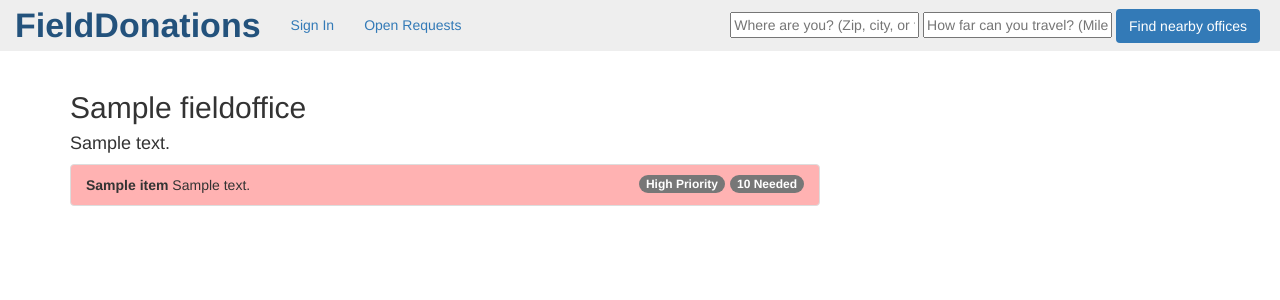
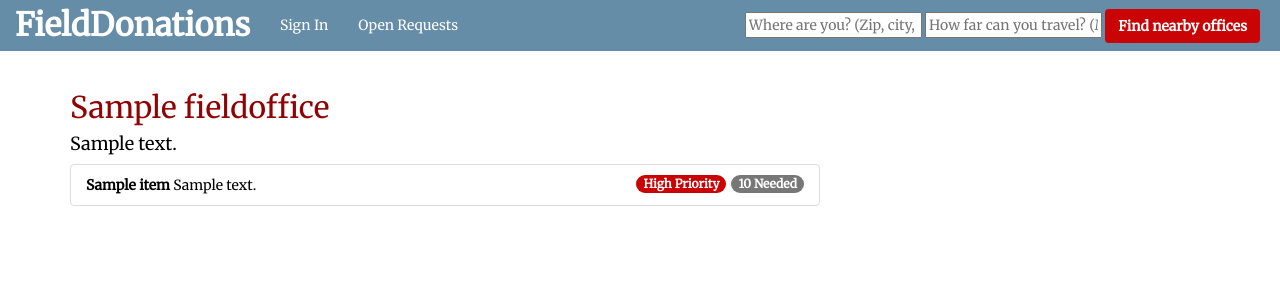
Before and after one commit to DevProgress/field-donations, a Django app: page / in a window 1280 px wide. Shown: the top 300 px of the page. Run offline with Django 3.2, Linux system fonts and the light colour scheme; tables that the repository leaves empty hold one stand-in row (values such as "Sample post"); parts of the project's set-up code (start-up, migrations or seed data) failed here and were passed over; some libraries are stand-ins or nearby versions.

Commit message:
Modest design improvements

```diff
--- a/FieldDonations/tasks/static/tasks/fielddonations.css
+++ b/FieldDonations/tasks/static/tasks/fielddonations.css
@@ -1,13 +1,27 @@
 body {
   padding-bottom: 2rem;
+  font-family: 'Merriweather', serif;
+  font-weight: normal;
+  font-style: normal;
+  color: black;
 }
 
 .navbar {
-  background-color: rgb(238, 238, 238);
+  background-color: #658da7;
+}
+
+.navbar button, .navbar button:hover, .navbar button:active {
+  background-color: #ca0404;
+  color: white;
+  font-weight: bold;
+}
+
+.navbar a {
+    color: white;
 }
 
 .navbar-brand {
-  font-size: 34px;
+  font-size: 32px;
   font-weight: bold;
 }
 
@@ -24,5 +38,13 @@ body {
 }
 
 .priority {
-  background-color: #ffb2b2;
+  background-color: #ca0404;
 }
+
+.office {
+  margin-bottom: 50px;
+}
+
+.office-name {
+  color: #8f0304;
+}
--- a/FieldDonations/tasks/templates/tasks/base.html
+++ b/FieldDonations/tasks/templates/tasks/base.html
@@ -11,6 +11,7 @@
     <meta name="author" content="">
     <link rel="icon" href="../../favicon.ico">
 
+    <link href='https://fonts.googleapis.com/css?family=Merriweather' rel='stylesheet' type='text/css'>
     <title>Field Donations</title>
 
     <!-- Bootstrap core CSS -->
--- a/FieldDonations/tasks/templates/tasks/item_list.html
+++ b/FieldDonations/tasks/templates/tasks/item_list.html
@@ -12,7 +12,9 @@
           {% for item in object_list %}
 
               <li class="list-group-item"><b>{{ item }}</b>
-                {{ item.details }} (for <a href="{% url 'single_office' pk=item.for_office.pk %}">{{ item.for_office }}</a>) <span class="badge"> {{ item.quantity }} needed</span>
+                {{ item.details }} (for <a href="{% url 'single_office' pk=item.for_office.pk %}">{{ item.for_office }}</a>)
+                <span class="badge"> {{ item.quantity }} needed</span>
+                {% if item.high_priority %} <span class="badge priority"> High Priority </span> {% endif %}
               </li>
 
           {% endfor %}
--- a/FieldDonations/tasks/templates/tasks/nearby_office_list.html
+++ b/FieldDonations/tasks/templates/tasks/nearby_office_list.html
@@ -9,16 +9,16 @@
 
           {% for office in nearby_office_list %}
 
-              <h2>{{ office.office.name }}</h2>
+              <h2 class="office-name">{{ office.office.name }}</h2>
               <h4>{{ office.office.address }} (Distance from you: {{ office.distance }} miles) </h4>
 
               <ul class="list-group">
 
                 {% for item in office.office.item_set.all %}
-                    <li class="list-group-item {% if item.high_priority %} priority {% endif %}">
+                    <li class="list-group-item">
                       <b>{{ item }}</b> {{ item.details }}
                       <span class="badge"> {{ item.quantity }} Needed </span>
-                      {% if item.high_priority %} <span class="badge"> High Priority </span> {% endif %}
+                      {% if item.high_priority %} <span class="badge priority"> High Priority </span> {% endif %}
 
                     </li>
                 {% endfor %}
--- a/FieldDonations/tasks/templates/tasks/office_list.html
+++ b/FieldDonations/tasks/templates/tasks/office_list.html
@@ -7,21 +7,23 @@
 
           {% for office in object_list %}
 
-              <h2>{{ office.name }}</h2>
+            <div class="office">
+                <h2 class="office-name">{{ office.name }}</h2>
                 <h4>{{ office.address }}</h4>
 
                 <ul class="list-group">
 
                   {% for item in office.item_set.all %}
-                    <li class="list-group-item {% if item.high_priority %} priority {% endif %}">
+                      <li class="list-group-item">
                         <b>{{ item }}</b> {{ item.details }}
                         <span class="badge"> {{ item.quantity }} Needed </span>
-                      {% if item.high_priority %} <span class="badge"> High Priority </span> {% endif %}
+                        {% if item.high_priority %} <span class="badge priority"> High Priority </span> {% endif %}
 
                       </li>
                   {% endfor %}
 
                 </ul>
+              </div>
 
           {% endfor %}
 
--- a/FieldDonations/tasks/utils.py
+++ b/FieldDonations/tasks/utils.py
@@ -31,7 +31,7 @@ def return_within_limit(ulat, ulong, limit):
         for fo in FieldOffice.objects.all():
             distance = great_circle(user_loc, (fo.latitude, fo.longitude)).miles
             if distance < float(limit):
-                field_office_list.append({'office': fo, 'distance': distance})
+                field_office_list.append({'office': fo, 'distance': "%.2f" % (distance)})
     except:
         pass
     return field_office_list
```
Also changed, not shown: FieldDonations/tasks/templates/tasks/single_office.html (+5 -2 lines). Lines whose indentation alone changed are shown as unchanged.
